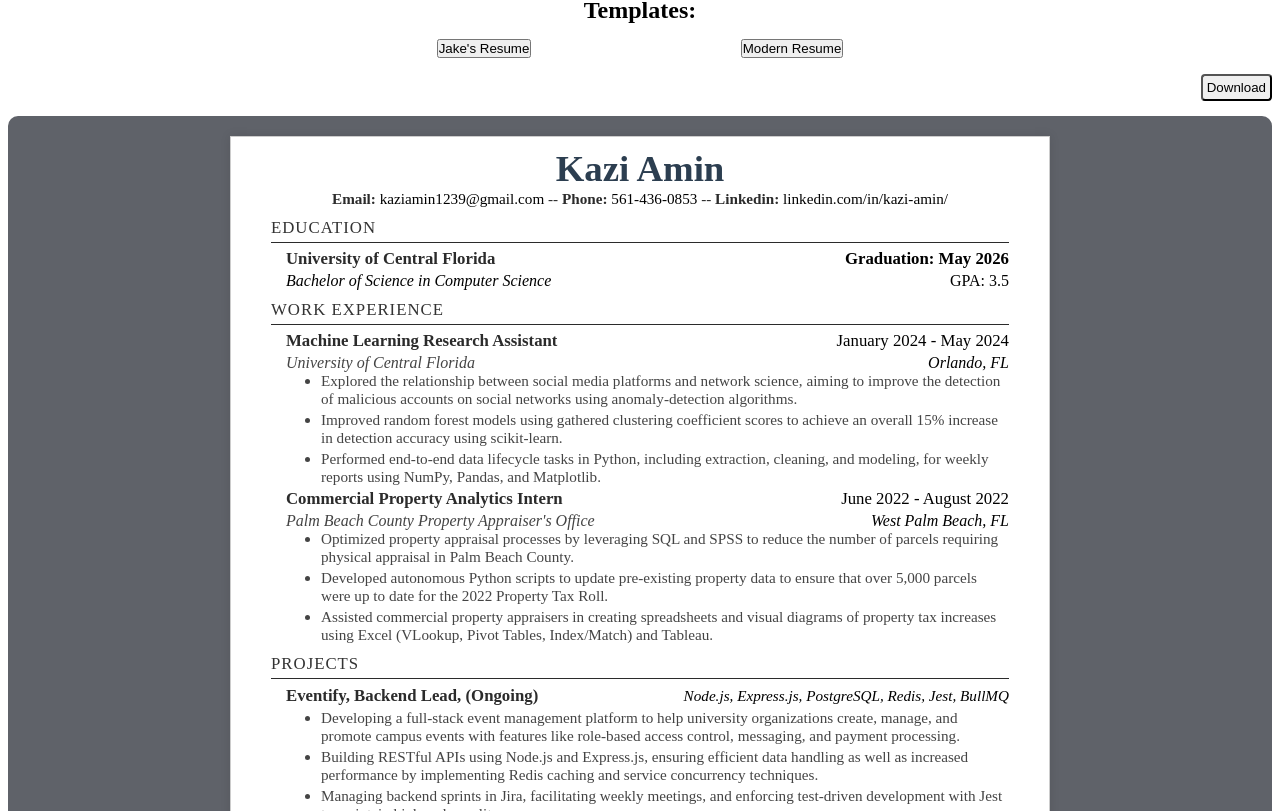
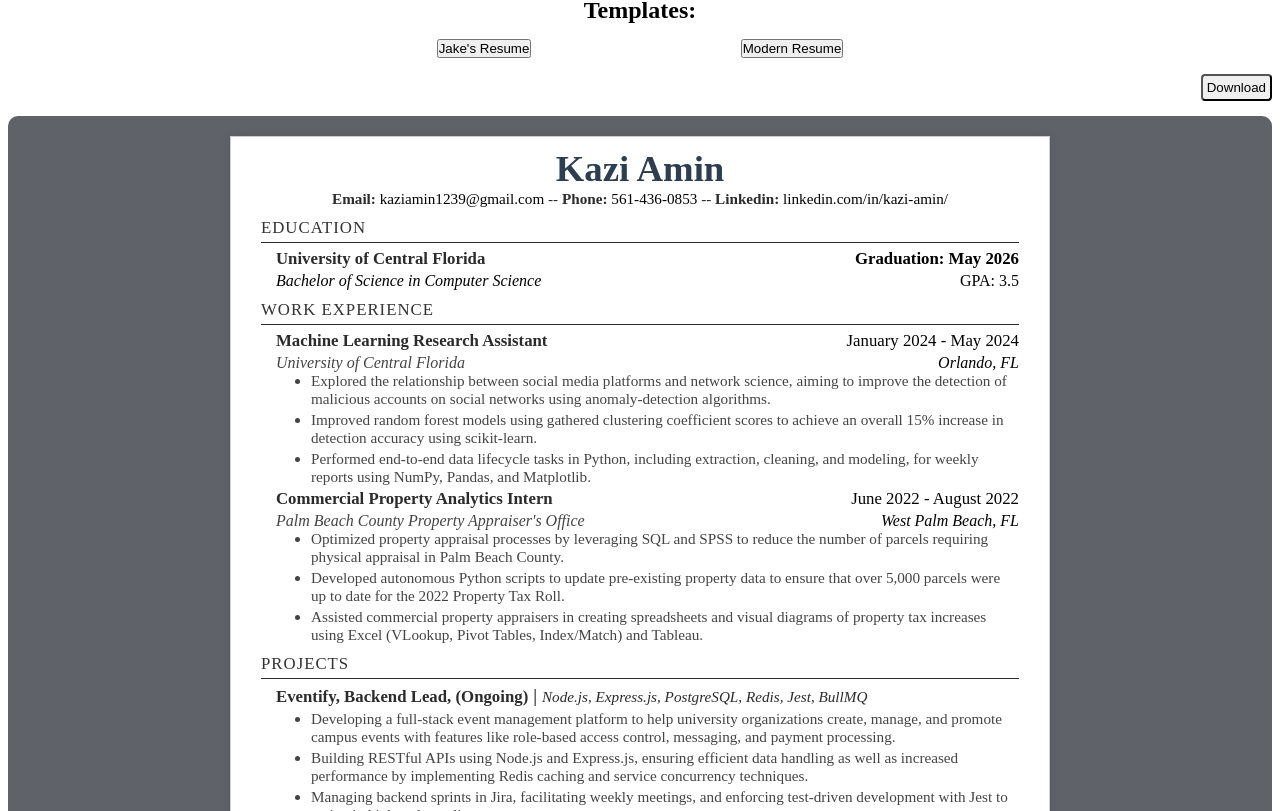
Before and after one commit to KaziAmin110/OnlineResumeGenerator, a React (Vite) app: page / in a window 1280 px wide. Shown: the part 509-1320 px from the top of the page. Built offline with nearby package versions, Linux system fonts and the light colour scheme.

Commit message:
Fixed section-title and skills seperator in projects section

```diff
--- a/src/components/Display/JakesResumeDisplay.jsx
+++ b/src/components/Display/JakesResumeDisplay.jsx
@@ -37,7 +37,7 @@ const JakesResumeDisplay = ({
         <h2 className="section-title">Education</h2>
         <div className="section-content">
           <div className="entry">
-            <div className="entry-header">
+            <div className="entry-header-between">
               <h3 className="entry-title">{uniName}</h3>
               <span className="entry-meta">
                 <strong>Graduation: May 2026</strong>
@@ -59,7 +59,7 @@ const JakesResumeDisplay = ({
           {experiences.map((experience, index) => {
             return (
               <div className="entry" key={experience.jobTitle}>
-                <div className="entry-header">
+                <div className="entry-header-between">
                   <h3 className="entry-title">{experience.jobTitle}</h3>
                   <span className="entry-meta">
                     {experience.startDate} - {experience.endDate}
@@ -87,8 +87,9 @@ const JakesResumeDisplay = ({
           {projects.map((project, index) => {
             return (
               <div className="entry" key={project.projectTitle}>
-                <div className="entry-header">
+                <div className="entry-header-start">
                   <h3 className="entry-title">{project.projectTitle}</h3>
+                  <h3 className="entry-divider"> | </h3>
                   <p className="project-tech">
                     {project.projectTechnologies.map((technology, index) => {
                       return (
--- a/src/index.css
+++ b/src/index.css
@@ -50,8 +50,8 @@
   overflow: auto;
   margin: 20px auto;
   padding: 10px;
-  padding-left: 40px;
-  padding-right: 40px;
+  padding-left: 30px;
+  padding-right: 30px;
   background-color: #fff;
   box-shadow: 0 0 10px rgba(0,0,0,0.1);
   border: 1px solid #ccc;
@@ -140,9 +140,16 @@
     margin-left: 15px;
 }
 
-.entry-header {
+.entry-header-between {
     display: flex;
     justify-content: space-between;
+    align-items: baseline;
+    margin-bottom: 3px;
+}
+
+.entry-header-start {
+    display: flex;
+    justify-content: flex-start;
     align-items: baseline;
     margin-bottom: 3px;
 }
@@ -152,6 +159,11 @@
     font-weight: bold;
     color: #2b2b2b;
     margin: 0;
+}
+
+.entry-divider {
+    margin: 0 5px;
+    font-weight: 100;
 }
 
 .entry-meta { /* For dates, locations etc. on the right */
@@ -173,7 +185,8 @@
 .project-tech {
     font-size: 0.95em;
     font-style: italic;
-    font-weight: 100;
+    font-weight: 400;
+    color: #2b2b2b;
     margin: 2px 0 0px 0;
 }
 
```
